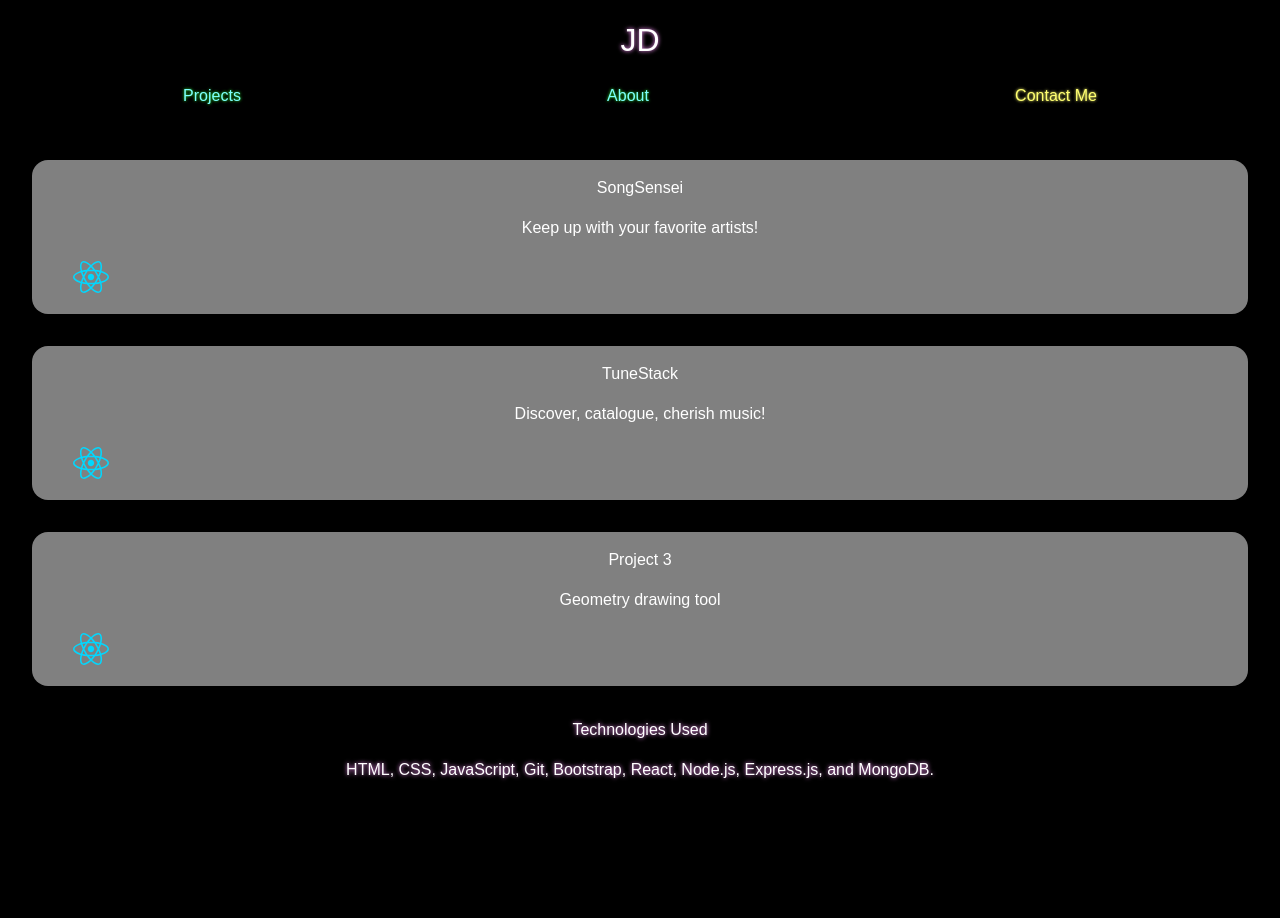
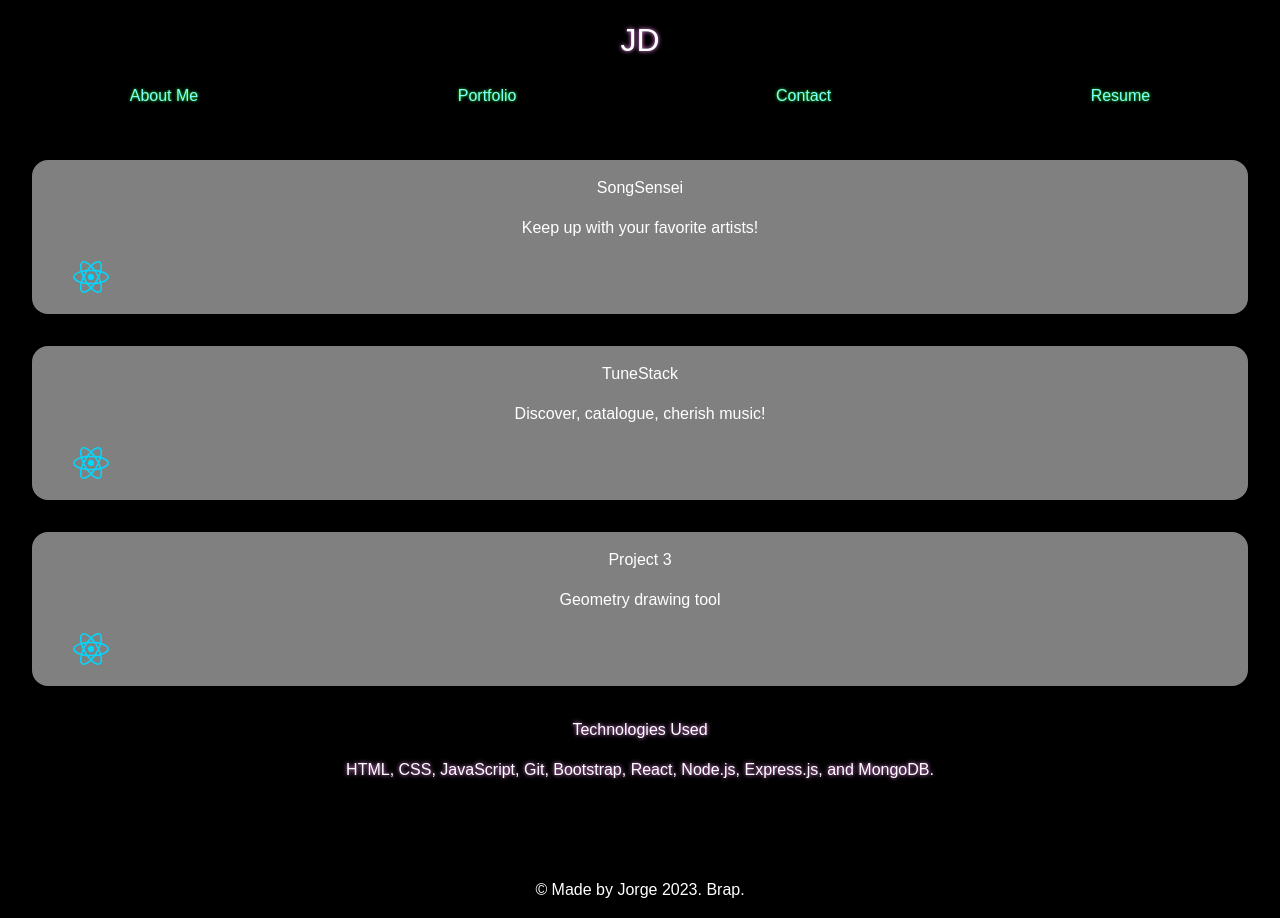
Before and after one commit to saduhub/Developer-Portfolio-React, a React (Vite) app: page /projects in a window 1280 px wide. Before the commit the page ends 862 px from the top, so only its background shows below. Built offline with nearby package versions, Linux system fonts and the light colour scheme.

Commit message:
Added footer and reworked navbar logic

```diff
--- a/package.json
+++ b/package.json
@@ -10,6 +10,7 @@
     "preview": "vite preview"
   },
   "dependencies": {
+    "@radix-ui/react-navigation-menu": "^1.1.3",
     "@radix-ui/react-slot": "^1.0.2",
     "class-variance-authority": "^0.7.0",
     "clsx": "^2.0.0",
--- a/src/App.tsx
+++ b/src/App.tsx
@@ -5,10 +5,11 @@
 import { BrowserRouter, Routes, Route } from "react-router-dom";
 
 import Navbar from "./components/Navbar"
-import Landing from "./components/landing"
+import Landing from "./components/Landing"
 import About from "./components/About"
 import ContactMe from "./components/ContactMe"
 import Projects from "./components/Projects"
+import Footer from "./components/Footer"
 
 function App() {
   return (
@@ -21,6 +22,7 @@
           <Route path="/contact" element={<ContactMe />} />
           <Route path="/projects" element={<Projects />} />
         </Routes>
+        <Footer/>
       </BrowserRouter>
     </>
   )
--- /dev/null
+++ b/src/components/Footer.tsx
@@ -0,0 +1,23 @@
+const styles = {
+  footerStyle: {
+    justifyContent: 'space-around',
+    width: '100vw',
+    bottom: '0',
+    backgroundColor: 'rgba(0, 0, 0)',
+    color: 'white',
+    padding: '1rem',
+    textAlign: 'center',
+  },
+};
+
+function Footer() {
+  return (
+    <footer style={styles.footerStyle}>
+        <div>
+            <h5>© Made by Jorge 2023. Brap.</h5>
+        </div>
+    </footer>
+  );
+}
+
+export default Footer;
--- a/src/components/Navbar.tsx
+++ b/src/components/Navbar.tsx
@@ -3,28 +3,17 @@
 
 const styles = {
   headerStyle: {
-    // display: 'flex',
-    // flexDirection: 'column',
     justifyContent: 'space-around',
     position: 'fixed',
     width: '100vw',
     top: '0',
     zIndex: '2',
     backgroundColor: 'rgba(0, 0, 0, 0.9)',
-    // padding: '1rem',
   },
-  // navbarStyle: {
-  //   background: 'black',
-  //   color: 'white',
-  // },
-  // paragraphStyle: {
-
-  // },
   iconStyle: {
     display: 'flex',
     alignItems: 'center',
     justifyContent: 'center',
-    // marginLeft: 'var(--standard-margin)',
     color: 'white',
     fontSize: '2rem',
     textShadow: '0px 0px 4px var(--purple-font-color)',
@@ -55,6 +44,25 @@
   }
 };
 
+const tabs = {
+    aboutMe: {
+      title: 'About Me',
+      link: '/about',
+    },
+    portfolio: {
+      title: 'Portfolio',
+      link: '/projects'
+    },
+    contact: {
+      title: 'Contact',
+      link: '/contact',
+    },
+    resume: {
+      title: 'Resume',
+      link: '/resume',
+    },
+  };
+
 function Navbar() {
   return (
     <header style={styles.headerStyle}>
@@ -67,21 +75,16 @@
         </div>
         <nav style={styles.navbarStyle}>
             <ul style={styles.ulStyle}>
-              <li style={styles.liStyle}>
-                <Link to="/projects" style={styles.linkStyle}>
-                  Projects
-                </Link>
-              </li>
-              <li style={styles.liStyle}>
-                <Link to="/about" style={styles.linkStyle}>
-                  About
-                </Link>
-              </li>
-              <li style={styles.liStyle}>
-                <Link to="/contact" style={styles.contactStyle}>
-                  Contact Me
-                </Link>
-              </li>
+            {Object.keys(tabs).map((tabKey) => {
+                const tab = tabs[tabKey];
+                return (
+                    <li style={styles.liStyle}>
+                        <Link to={tab.link} style={styles.linkStyle}>
+                        {tab.title}
+                        </Link>
+                    </li>
+                );
+            })}
             </ul>
         </nav>
     </header>
--- /dev/null
+++ b/src/components/ui/navigation-menu.tsx
@@ -0,0 +1,128 @@
+import * as React from "react"
+import * as NavigationMenuPrimitive from "@radix-ui/react-navigation-menu"
+import { cva } from "class-variance-authority"
+import { ChevronDown } from "lucide-react"
+
+import { cn } from "@/lib/utils"
+
+const NavigationMenu = React.forwardRef<
+  React.ElementRef<typeof NavigationMenuPrimitive.Root>,
+  React.ComponentPropsWithoutRef<typeof NavigationMenuPrimitive.Root>
+>(({ className, children, ...props }, ref) => (
+  <NavigationMenuPrimitive.Root
+    ref={ref}
+    className={cn(
+      "relative z-10 flex max-w-max flex-1 items-center justify-center",
+      className
+    )}
+    {...props}
+  >
+    {children}
+    <NavigationMenuViewport />
+  </NavigationMenuPrimitive.Root>
+))
+NavigationMenu.displayName = NavigationMenuPrimitive.Root.displayName
+
+const NavigationMenuList = React.forwardRef<
+  React.ElementRef<typeof NavigationMenuPrimitive.List>,
+  React.ComponentPropsWithoutRef<typeof NavigationMenuPrimitive.List>
+>(({ className, ...props }, ref) => (
+  <NavigationMenuPrimitive.List
+    ref={ref}
+    className={cn(
+      "group flex flex-1 list-none items-center justify-center space-x-1",
+      className
+    )}
+    {...props}
+  />
+))
+NavigationMenuList.displayName = NavigationMenuPrimitive.List.displayName
+
+const NavigationMenuItem = NavigationMenuPrimitive.Item
+
+const navigationMenuTriggerStyle = cva(
+  "group inline-flex h-10 w-max items-center justify-center rounded-md bg-background px-4 py-2 text-sm font-medium transition-colors hover:bg-accent hover:text-accent-foreground focus:bg-accent focus:text-accent-foreground focus:outline-none disabled:pointer-events-none disabled:opacity-50 data-[active]:bg-accent/50 data-[state=open]:bg-accent/50"
+)
+
+const NavigationMenuTrigger = React.forwardRef<
+  React.ElementRef<typeof NavigationMenuPrimitive.Trigger>,
+  React.ComponentPropsWithoutRef<typeof NavigationMenuPrimitive.Trigger>
+>(({ className, children, ...props }, ref) => (
+  <NavigationMenuPrimitive.Trigger
+    ref={ref}
+    className={cn(navigationMenuTriggerStyle(), "group", className)}
+    {...props}
+  >
+    {children}{" "}
+    <ChevronDown
+      className="relative top-[1px] ml-1 h-3 w-3 transition duration-200 group-data-[state=open]:rotate-180"
+      aria-hidden="true"
+    />
+  </NavigationMenuPrimitive.Trigger>
+))
+NavigationMenuTrigger.displayName = NavigationMenuPrimitive.Trigger.displayName
+
+const NavigationMenuContent = React.forwardRef<
+  React.ElementRef<typeof NavigationMenuPrimitive.Content>,
+  React.ComponentPropsWithoutRef<typeof NavigationMenuPrimitive.Content>
+>(({ className, ...props }, ref) => (
+  <NavigationMenuPrimitive.Content
+    ref={ref}
+    className={cn(
+      "left-0 top-0 w-full data-[motion^=from-]:animate-in data-[motion^=to-]:animate-out data-[motion^=from-]:fade-in data-[motion^=to-]:fade-out data-[motion=from-end]:slide-in-from-right-52 data-[motion=from-start]:slide-in-from-left-52 data-[motion=to-end]:slide-out-to-right-52 data-[motion=to-start]:slide-out-to-left-52 md:absolute md:w-auto ",
+      className
+    )}
+    {...props}
+  />
+))
+NavigationMenuContent.displayName = NavigationMenuPrimitive.Content.displayName
+
+const NavigationMenuLink = NavigationMenuPrimitive.Link
+
+const NavigationMenuViewport = React.forwardRef<
+  React.ElementRef<typeof NavigationMenuPrimitive.Viewport>,
+  React.ComponentPropsWithoutRef<typeof NavigationMenuPrimitive.Viewport>
+>(({ className, ...props }, ref) => (
+  <div className={cn("absolute left-0 top-full flex justify-center")}>
+    <NavigationMenuPrimitive.Viewport
+      className={cn(
+        "origin-top-center relative mt-1.5 h-[var(--radix-navigation-menu-viewport-height)] w-full overflow-hidden rounded-md border bg-popover text-popover-foreground shadow-lg data-[state=open]:animate-in data-[state=closed]:animate-out data-[state=closed]:zoom-out-95 data-[state=open]:zoom-in-90 md:w-[var(--radix-navigation-menu-viewport-width)]",
+        className
+      )}
+      ref={ref}
+      {...props}
+    />
+  </div>
+))
+NavigationMenuViewport.displayName =
+  NavigationMenuPrimitive.Viewport.displayName
+
+const NavigationMenuIndicator = React.forwardRef<
+  React.ElementRef<typeof NavigationMenuPrimitive.Indicator>,
+  React.ComponentPropsWithoutRef<typeof NavigationMenuPrimitive.Indicator>
+>(({ className, ...props }, ref) => (
+  <NavigationMenuPrimitive.Indicator
+    ref={ref}
+    className={cn(
+      "top-full z-[1] flex h-1.5 items-end justify-center overflow-hidden data-[state=visible]:animate-in data-[state=hidden]:animate-out data-[state=hidden]:fade-out data-[state=visible]:fade-in",
+      className
+    )}
+    {...props}
+  >
+    <div className="relative top-[60%] h-2 w-2 rotate-45 rounded-tl-sm bg-border shadow-md" />
+  </NavigationMenuPrimitive.Indicator>
+))
+NavigationMenuIndicator.displayName =
+  NavigationMenuPrimitive.Indicator.displayName
+
+export {
+  navigationMenuTriggerStyle,
+  NavigationMenu,
+  NavigationMenuList,
+  NavigationMenuItem,
+  NavigationMenuContent,
+  NavigationMenuTrigger,
+  NavigationMenuLink,
+  NavigationMenuIndicator,
+  NavigationMenuViewport,
+}
```
Also changed, not shown: 1 other file (tests, documents, lock files or other folders).
